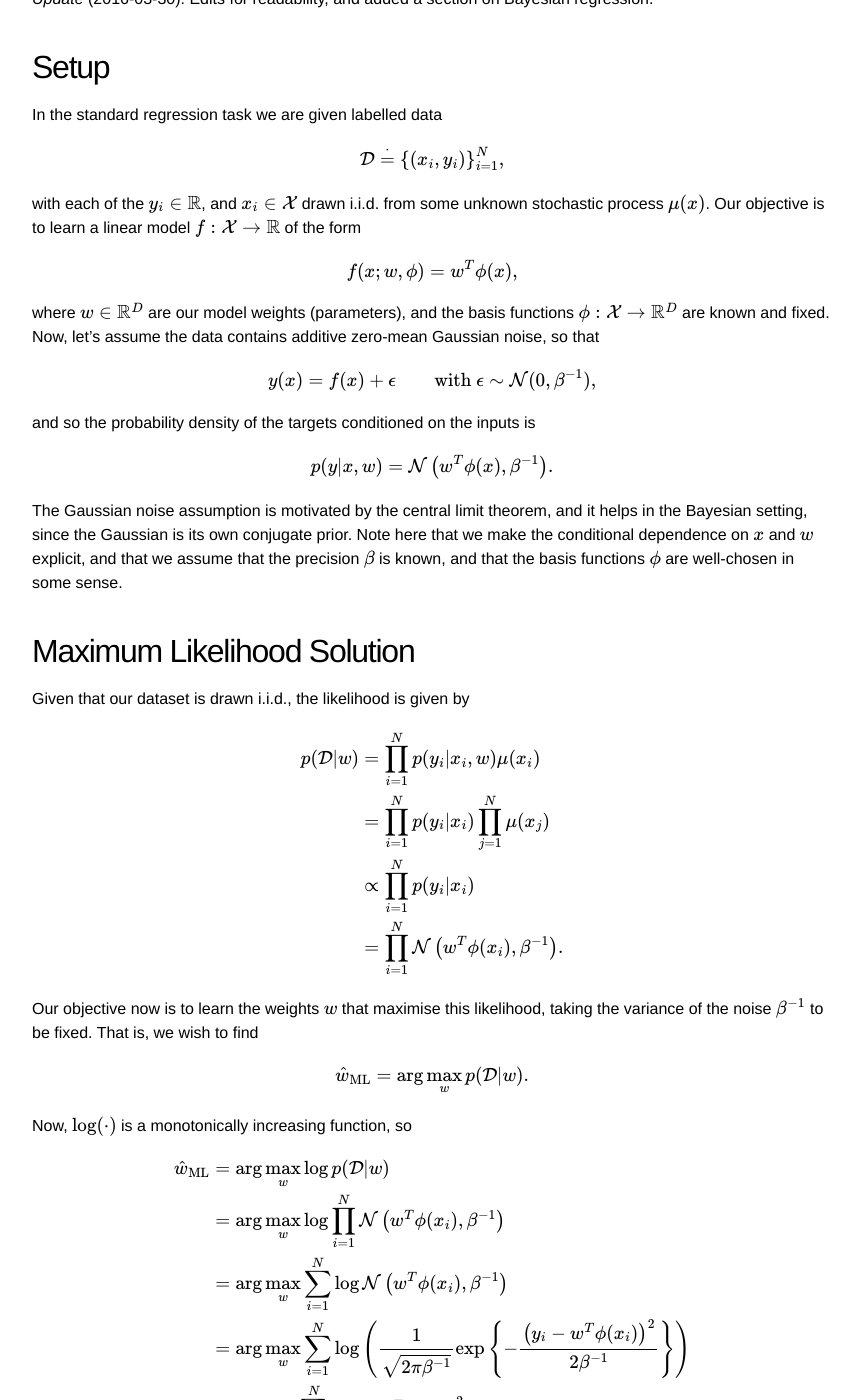
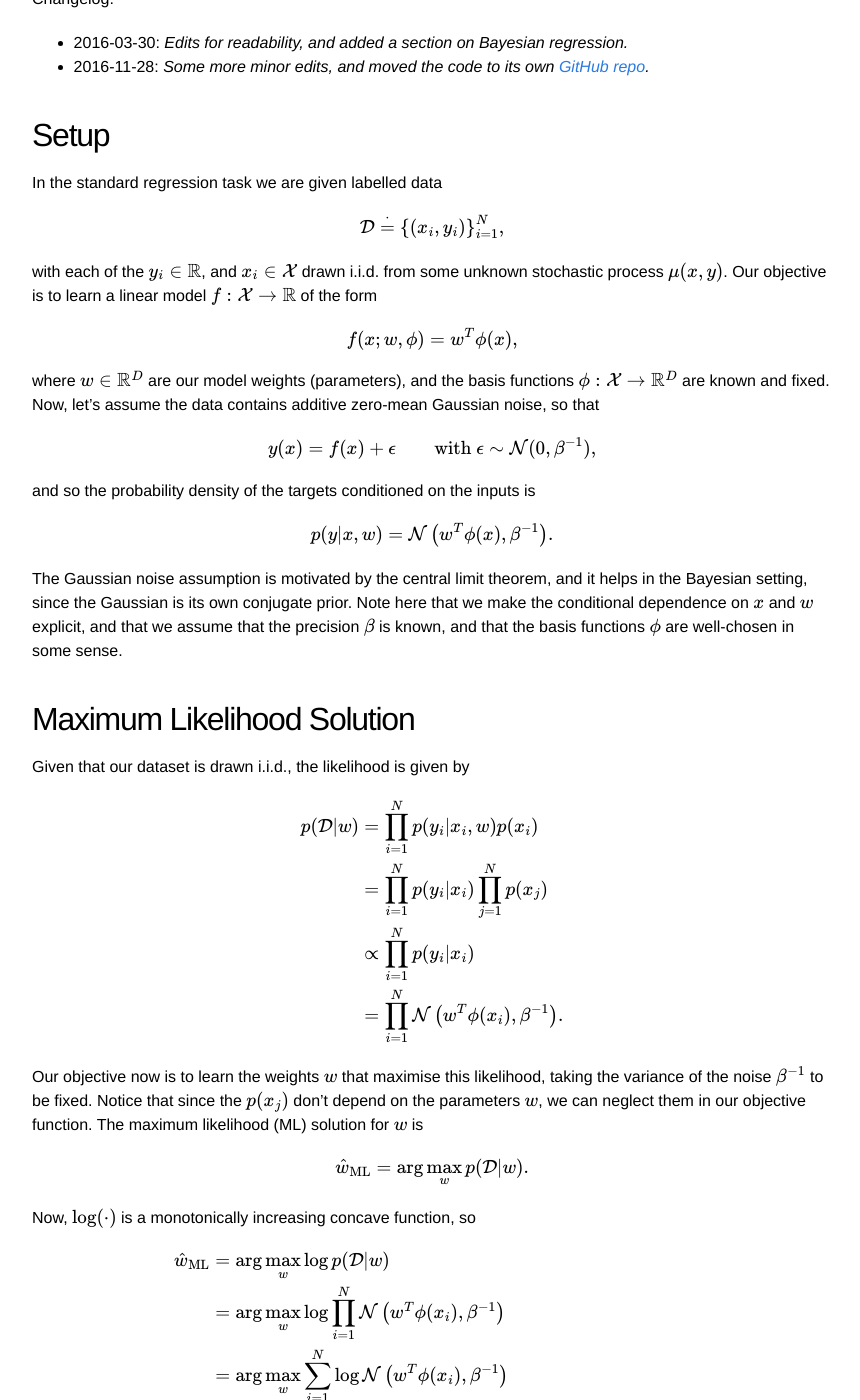
Before and after one commit to aslanides/aslanides.github.io, a Jekyll site: the page built from _posts/2016-02-24-linear-regression.md, in a window 1280 px wide and 1400 px high, scrolled down 398 px. Shown: the whole window, without its empty margins (208-1068 px from the left). Built offline with Jekyll 4.4.1, drawn with Linux system fonts in a browser that asks for light colours; formulas are drawn with MathJax 3; some of the changed text lies outside the part shown.

Commit message:
minor edits, move code

```diff
--- a/_posts/2016-02-24-linear-regression.md
+++ b/_posts/2016-02-24-linear-regression.md
@@ -8,7 +8,10 @@
 
 Hello, world! My starting this blog has been long overdue. I thought I'd ease myself into it with something easy and uncontroversial, so here's my take on linear regression. We start with the standard (frequentist) maximum likelihood approach, and show that Gaussian noise induces the familiar least-squares result, then show the correspondence between isotropic Gaussian priors and $$l_2$$ regularizers, before playing with some Bayesian updating using _Mathematica_. Note that these results are all well-known and discussed in detail in Bishop [1]; my motivation for reproducing them here is that I hadn't encountered a concise and complete online write-up that I found satisfying.
 
-_Update_ (2016-03-30): Edits for readability, and added a section on Bayesian regression.
+Changelog:
+
+* 2016-03-30: _Edits for readability, and added a section on Bayesian regression._
+* 2016-11-28: _Some more minor edits, and moved the code to its own [GitHub repo](http://github.com/aslanides/bayes-regression)._
 
 # Setup
 
@@ -16,7 +19,7 @@
 
 $$\mathcal{D} \stackrel{\cdot}{=} \left\{\left(x_{i},y_{i}\right)\right\}_{i=1}^{N},$$
 
-with each of the $$y_i\in\mathbb{R}$$, and $$ x_{i}\in\mathcal{X}$$ drawn i.i.d. from some unknown stochastic process $$ \mu(x)$$. Our objective is to learn a linear model $$ f:\mathcal{X}\to\mathbb{R} $$ of the form
+with each of the $$y_i\in\mathbb{R}$$, and $$ x_{i}\in\mathcal{X}$$ drawn i.i.d. from some unknown stochastic process $$ \mu(x,y)$$. Our objective is to learn a linear model $$ f:\mathcal{X}\to\mathbb{R} $$ of the form
 
 $$f(x;w,\phi)=w^T\phi(x),$$
 
@@ -39,9 +42,9 @@
 $$
 	\begin{aligned}
 
-	p(\mathcal{D}|w) &= \prod_{i=1}^{N}p(y_i|x_i,w)\mu(x_i)\\
+	p(\mathcal{D}|w) &= \prod_{i=1}^{N}p(y_i|x_i,w)p(x_i)\\
 
-		&= \prod_{i=1}^{N}p(y_i|x_i)\prod_{j=1}^{N}\mu(x_j)\\
+		&= \prod_{i=1}^{N}p(y_i|x_i)\prod_{j=1}^{N}p(x_j)\\
 
 		& \propto \prod_{i=1}^{N}p(y_i|x_i)\\
 
@@ -50,13 +53,13 @@
 	\end{aligned}
 $$
 
-Our objective now is to learn the weights $$ w$$ that maximise this likelihood, taking the variance of the noise $$ \beta^{-1}$$ to be fixed. That is, we wish to find
+Our objective now is to learn the weights $$ w$$ that maximise this likelihood, taking the variance of the noise $$ \beta^{-1}$$ to be fixed. Notice that since the $$p(x_{j})$$ don't depend on the parameters \\(w\\), we can neglect them in our objective function. The maximum likelihood (ML) solution for $$w$$ is
 
 $$
 \hat{w}_{\text{ML}} = \arg\max_{w}p(\mathcal{D}|w).
 $$
 
-Now, $$ \log(\cdot) $$ is a monotonically increasing function, so
+Now, $$ \log(\cdot) $$ is a monotonically increasing concave function, so
 
 $$
 \begin{aligned}
@@ -142,7 +145,7 @@
 \end{aligned}
 $$
 
-We now have the ingredients we need to implement a Bayesian updating scheme. The _Mathematica_ notebook can be found [here](/code/bayes-regression.nb).
+We now have the ingredients we need to implement a Bayesian updating scheme. The _Mathematica_ notebook can be found [here](http://github.com/aslanides/bayes-regression).
 <table>
 	<tr>
 		<td>
```
Also changed, not shown: other parts of _posts/2016-02-24-linear-regression.md (+5 -1 lines), 1 other file.
